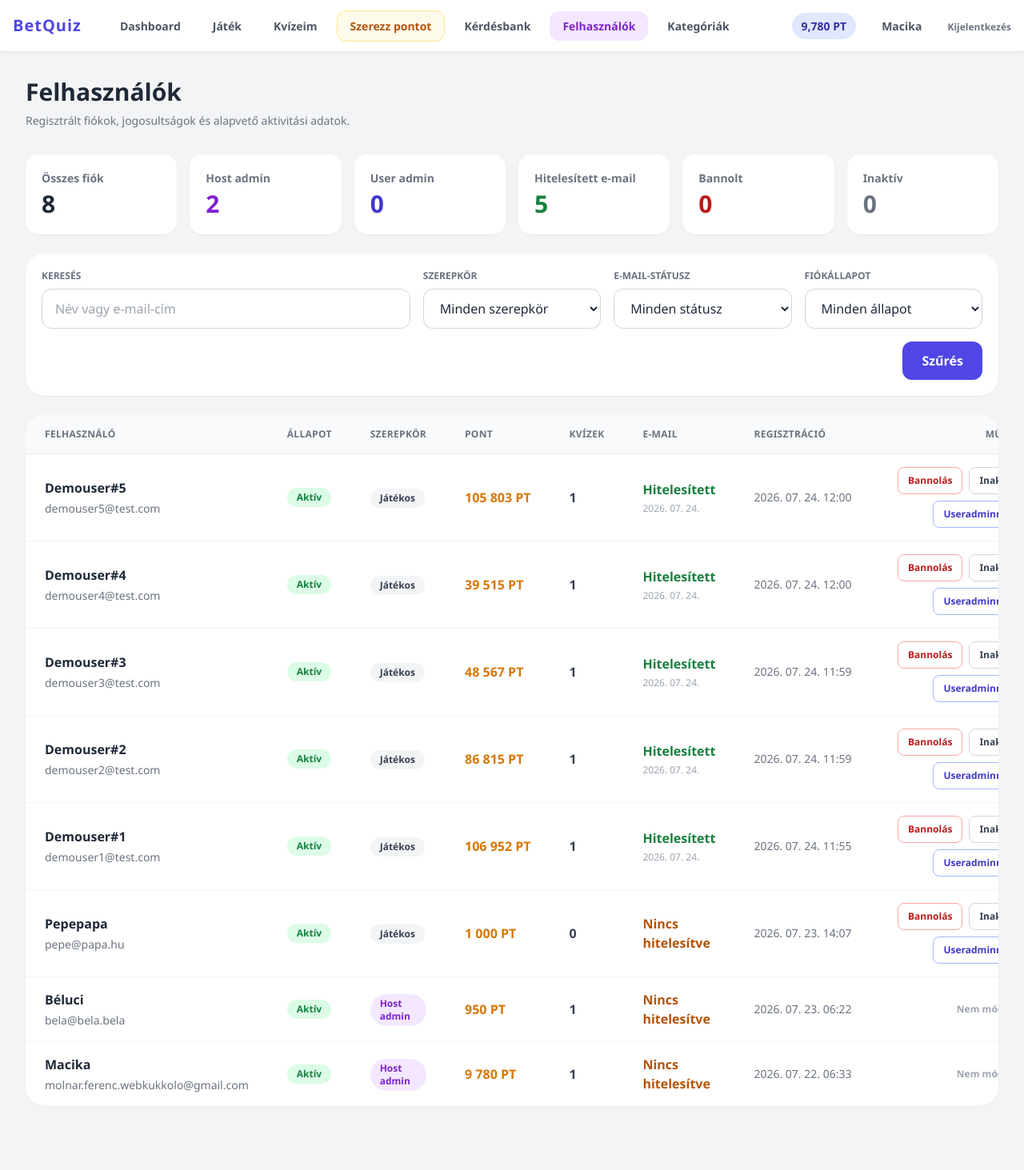
After one commit to molnarferencwebkukkolo-max/betquiz, a Laravel app: page /admin/users in a window 1280 px wide. The commit adds this page. Shown: the whole page at 80% size. Run offline with Laravel 12, Linux system fonts and the light colour scheme; a user stored in the database is signed in; data comes from the database, SQL or seed files in the repository; both versions use the stored data as it was after the commit; some libraries are stand-ins or nearby versions.

Commit message:
Add admin user moderation

```diff
--- a/app/Http/Controllers/Auth/AuthenticatedSessionController.php
+++ b/app/Http/Controllers/Auth/AuthenticatedSessionController.php
@@ -29,7 +29,9 @@ class AuthenticatedSessionController extends Controller
             'password' => ['required', 'string'],
         ]);
 
-        if (! Auth::attempt($credentials, $request->boolean('remember'))) {
+        // Az is_active feltétel már az autentikáció előtt kizárja az
+        // inaktivált fiókokat, így azokhoz új session sem jöhet létre.
+        if (! Auth::attempt([...$credentials, 'is_active' => true], $request->boolean('remember'))) {
             throw ValidationException::withMessages([
                 'email' => __('auth.failed'),
             ]);
--- a/app/Http/Controllers/UserController.php
+++ b/app/Http/Controllers/UserController.php
@@ -2,9 +2,12 @@
 
 namespace App\Http\Controllers;
 
+use App\Models\User;
 use Illuminate\Http\Request;
 use Illuminate\Support\Facades\Auth;
 use Illuminate\Support\Facades\Hash;
+use Illuminate\Support\Facades\DB;
+use Illuminate\Validation\Rule;
 
 class UserController extends Controller
 {
@@ -48,9 +51,133 @@ class UserController extends Controller
     /**
      * Admin: Felhasználók listája
      */
-    public function index()
+    public function index(Request $request)
     {
-        $users = \App\Models\User::paginate(15);
-        return view('admin.users.index', compact('users'));
+        abort_unless(auth()->user()?->isUseradmin(), 403);
+
+        $search = trim((string) $request->input('search', ''));
+        $role = (string) $request->input('role', '');
+        $verification = (string) $request->input('verification', '');
+        $accountStatus = (string) $request->input('account_status', '');
+
+        $users = User::query()
+            ->withCount('createdQuizzes')
+            ->when($search !== '', function ($query) use ($search) {
+                // A csoportosítás megakadályozza, hogy az OR feltétel felülírja
+                // a később alkalmazott szerepkör- vagy hitelesítési szűrést.
+                $query->where(function ($query) use ($search) {
+                    $query->where('name', 'like', "%{$search}%")
+                        ->orWhere('email', 'like', "%{$search}%");
+                });
+            })
+            ->when(in_array($role, ['user', 'useradmin', 'hostadmin'], true),
+                fn ($query) => $query->where('role', $role))
+            ->when($verification === 'verified',
+                fn ($query) => $query->whereNotNull('email_verified_at'))
+            ->when($verification === 'unverified',
+                fn ($query) => $query->whereNull('email_verified_at'))
+            ->when($accountStatus === 'active',
+                fn ($query) => $query->where('is_active', true)->where('is_banned', false))
+            ->when($accountStatus === 'banned',
+                fn ($query) => $query->where('is_banned', true))
+            ->when($accountStatus === 'inactive',
+                fn ($query) => $query->where('is_active', false))
+            ->orderByDesc('created_at')
+            ->paginate(20)
+            ->withQueryString();
+
+        $stats = [
+            'total' => User::count(),
+            'hostadmins' => User::where('role', 'hostadmin')->count(),
+            'useradmins' => User::where('role', 'useradmin')->count(),
+            'verified' => User::whereNotNull('email_verified_at')->count(),
+            'banned' => User::where('is_banned', true)->count(),
+            'inactive' => User::where('is_active', false)->count(),
+        ];
+
+        return view('admin.users.index', compact(
+            'users',
+            'stats',
+            'search',
+            'role',
+            'verification',
+            'accountStatus'
+        ));
+    }
+
+    /**
+     * Adminisztrátori fiókállapot- és szerepkör-műveletek.
+     */
+    public function updateStatus(Request $request, User $user)
+    {
+        $admin = auth()->user();
+        abort_unless($admin?->isUseradmin(), 403);
+
+        $validated = $request->validate([
+            'action' => [
+                'required',
+                Rule::in(['ban', 'unban', 'deactivate', 'activate', 'promote', 'demote']),
+            ],
+        ]);
+        $action = $validated['action'];
+
+        // Saját fiókot és hostadmint nem engedünk ezen a gyorsfelületen
+        // módosítani, mert az adminisztrátori kizáráshoz vezethetne.
+        abort_if($admin->is($user) || $user->isHostadmin(), 403);
+
+        if (! $admin->isHostadmin()) {
+            // A useradmin kizárólag normál játékosokat moderálhat,
+            // más admin jogosultságát vagy állapotát nem módosíthatja.
+            abort_unless($user->role === 'user', 403);
+            abort_if(in_array($action, ['promote', 'demote'], true), 403);
+        }
+
+        if (in_array($action, ['promote', 'demote'], true)) {
+            abort_unless($admin->isHostadmin(), 403);
+        }
+
+        $message = match ($action) {
+            'ban' => $this->setBanned($user, true),
+            'unban' => $this->setBanned($user, false),
+            'deactivate' => $this->setActive($user, false),
+            'activate' => $this->setActive($user, true),
+            'promote' => $this->setRole($user, 'useradmin'),
+            'demote' => $this->setRole($user, 'user'),
+        };
+
+        return back()->with('success', $message);
+    }
+
+    private function setBanned(User $user, bool $isBanned): string
+    {
+        $user->update(['is_banned' => $isBanned]);
+
+        return $isBanned
+            ? "{$user->name} felhasználó bannolva lett."
+            : "{$user->name} felhasználó banja feloldva.";
+    }
+
+    private function setActive(User $user, bool $isActive): string
+    {
+        $user->update(['is_active' => $isActive]);
+
+        if (! $isActive) {
+            // A projekt adatbázis-sessionöket használ; törlésükkel az
+            // inaktiválás azonnal érvényesül a már belépett fióknál is.
+            DB::table('sessions')->where('user_id', $user->id)->delete();
+        }
+
+        return $isActive
+            ? "{$user->name} fiókja aktiválva lett."
+            : "{$user->name} fiókja inaktiválva lett.";
+    }
+
+    private function setRole(User $user, string $role): string
+    {
+        $user->update(['role' => $role]);
+
+        return $role === 'useradmin'
+            ? "{$user->name} useradmin jogosultságot kapott."
+            : "{$user->name} useradmin jogosultsága vissza lett vonva.";
     }
 }
--- /dev/null
+++ b/app/Http/Middleware/EnsureUserIsActive.php
@@ -0,0 +1,29 @@
+<?php
+
+namespace App\Http\Middleware;
+
+use Closure;
+use Illuminate\Http\Request;
+use Illuminate\Support\Facades\Auth;
+use Symfony\Component\HttpFoundation\Response;
+
+class EnsureUserIsActive
+{
+    /**
+     * A már bejelentkezett felhasználót is kiléptetjük, ha egy admin
+     * időközben inaktiválta a fiókját.
+     */
+    public function handle(Request $request, Closure $next): Response
+    {
+        if ($request->user() && ! $request->user()->is_active) {
+            Auth::guard('web')->logout();
+            $request->session()->invalidate();
+            $request->session()->regenerateToken();
+
+            return redirect()->route('login')
+                ->withErrors(['email' => 'Ez a felhasználói fiók inaktív.']);
+        }
+
+        return $next($request);
+    }
+}
--- a/app/Models/User.php
+++ b/app/Models/User.php
@@ -7,15 +7,25 @@ use Database\Factories\UserFactory;
 use Illuminate\Database\Eloquent\Attributes\Fillable;
 use Illuminate\Database\Eloquent\Attributes\Hidden;
 use Illuminate\Database\Eloquent\Factories\HasFactory;
+use Illuminate\Database\Eloquent\Relations\HasMany;
 use Illuminate\Foundation\Auth\User as Authenticatable;
 use Illuminate\Notifications\Notifiable;
 
-#[Fillable(['name', 'email', 'password', 'role', 'points', 'time_travel_theme'])] // <-- ITT ADD HOZZÁ A 'points'-ot
+#[Fillable(['name', 'email', 'password', 'role', 'is_banned', 'is_active', 'points', 'time_travel_theme'])]
 #[Hidden(['password', 'remember_token'])]
 class User extends Authenticatable
 {
     /** @use HasFactory<UserFactory> */
     use HasFactory, Notifiable;
+
+    /**
+     * Az adatbázis-defaultokat modelloldalon is tükrözzük, hogy egy frissen
+     * létrehozott példány már az első refresh előtt is aktívnak számítson.
+     */
+    protected $attributes = [
+        'is_banned' => false,
+        'is_active' => true,
+    ];
 
     /**
      * Get the attributes that should be cast.
@@ -28,6 +38,8 @@ class User extends Authenticatable
             'email_verified_at' => 'datetime',
             'password' => 'hashed',
             'points' => 'integer', // <-- Ezt is beteheted, hogy a Laravel mindig számként kezelje
+            'is_banned' => 'boolean',
+            'is_active' => 'boolean',
         ];
     }
 
@@ -56,4 +68,14 @@ class User extends Authenticatable
     {
         return $this->belongsToMany(Quiz::class, 'quiz_user_dislikes')->withTimestamps();
     }
+
+    /**
+     * A felhasználó által létrehozott kvízek.
+     *
+     * Az admin felhasználólistában ebből számoljuk a tartalmi aktivitást.
+     */
+    public function createdQuizzes(): HasMany
+    {
+        return $this->hasMany(Quiz::class, 'creator_id');
+    }
 }
--- a/bootstrap/app.php
+++ b/bootstrap/app.php
@@ -4,6 +4,7 @@ use Illuminate\Foundation\Application;
 use Illuminate\Foundation\Configuration\Exceptions;
 use Illuminate\Foundation\Configuration\Middleware;
 use Illuminate\Http\Request;
+use App\Http\Middleware\EnsureUserIsActive;
 
 return Application::configure(basePath: dirname(__DIR__))
     ->withRouting(
@@ -12,7 +13,9 @@ return Application::configure(basePath: dirname(__DIR__))
         health: '/up',
     )
     ->withMiddleware(function (Middleware $middleware): void {
-        //
+        $middleware->alias([
+            'active' => EnsureUserIsActive::class,
+        ]);
     })
     ->withExceptions(function (Exceptions $exceptions): void {
         $exceptions->shouldRenderJsonWhen(
--- /dev/null
+++ b/resources/views/admin/users/index.blade.php
@@ -0,0 +1,237 @@
+<!DOCTYPE html>
+<html lang="hu">
+<head>
+    <meta charset="UTF-8">
+    <meta name="viewport" content="width=device-width, initial-scale=1.0">
+    <title>Felhasználók - BetQuiz</title>
+    <link rel="stylesheet" href="{{ asset('css/app-custom.css') }}">
+    <script src="https://cdn.tailwindcss.com"></script>
+</head>
+<body class="min-h-screen bg-gray-100 pb-12">
+
+@include('layouts.navigation')
+
+@php
+    $roleLabels = [
+        'hostadmin' => ['Host admin', 'bg-purple-100 text-purple-700'],
+        'useradmin' => ['User admin', 'bg-indigo-100 text-indigo-700'],
+        'user' => ['Játékos', 'bg-gray-100 text-gray-700'],
+    ];
+@endphp
+
+<main class="mx-auto max-w-7xl px-4 py-8 sm:px-6 lg:px-8">
+    <div class="mb-8">
+        <h1 class="text-3xl font-extrabold text-gray-800">Felhasználók</h1>
+        <p class="mt-2 text-sm text-gray-500">Regisztrált fiókok, jogosultságok és alapvető aktivitási adatok.</p>
+    </div>
+
+    @if(session('success'))
+        <div class="mb-6 rounded-2xl border border-green-300 bg-green-100 p-4 font-bold text-green-800">
+            {{ session('success') }}
+        </div>
+    @endif
+
+    @if($errors->any())
+        <div class="mb-6 rounded-2xl border border-red-300 bg-red-100 p-4 text-red-800">
+            @foreach($errors->all() as $error)
+                <div>{{ $error }}</div>
+            @endforeach
+        </div>
+    @endif
+
+    <section class="mb-6 grid grid-cols-2 gap-4 lg:grid-cols-6">
+        <div class="rounded-2xl bg-white p-5 shadow-sm">
+            <div class="text-sm font-bold text-gray-500">Összes fiók</div>
+            <div class="mt-1 text-3xl font-black text-gray-800">{{ number_format($stats['total']) }}</div>
+        </div>
+        <div class="rounded-2xl bg-white p-5 shadow-sm">
+            <div class="text-sm font-bold text-gray-500">Host admin</div>
+            <div class="mt-1 text-3xl font-black text-purple-700">{{ number_format($stats['hostadmins']) }}</div>
+        </div>
+        <div class="rounded-2xl bg-white p-5 shadow-sm">
+            <div class="text-sm font-bold text-gray-500">User admin</div>
+            <div class="mt-1 text-3xl font-black text-indigo-700">{{ number_format($stats['useradmins']) }}</div>
+        </div>
+        <div class="rounded-2xl bg-white p-5 shadow-sm">
+            <div class="text-sm font-bold text-gray-500">Hitelesített e-mail</div>
+            <div class="mt-1 text-3xl font-black text-green-700">{{ number_format($stats['verified']) }}</div>
+        </div>
+        <div class="rounded-2xl bg-white p-5 shadow-sm">
+            <div class="text-sm font-bold text-gray-500">Bannolt</div>
+            <div class="mt-1 text-3xl font-black text-red-700">{{ number_format($stats['banned']) }}</div>
+        </div>
+        <div class="rounded-2xl bg-white p-5 shadow-sm">
+            <div class="text-sm font-bold text-gray-500">Inaktív</div>
+            <div class="mt-1 text-3xl font-black text-gray-500">{{ number_format($stats['inactive']) }}</div>
+        </div>
+    </section>
+
+    <form method="GET" action="{{ route('admin.users.index') }}"
+          class="mb-6 grid grid-cols-1 items-end gap-4 rounded-3xl bg-white p-5 shadow-sm md:grid-cols-5">
+        <label class="block md:col-span-2">
+            <span class="mb-2 block text-xs font-extrabold uppercase text-gray-500">Keresés</span>
+            <input type="search" name="search" value="{{ $search }}"
+                   class="w-full rounded-xl border border-gray-300 px-4 py-3"
+                   placeholder="Név vagy e-mail-cím">
+        </label>
+        <label class="block">
+            <span class="mb-2 block text-xs font-extrabold uppercase text-gray-500">Szerepkör</span>
+            <select name="role" class="w-full rounded-xl border border-gray-300 bg-white px-4 py-3">
+                <option value="">Minden szerepkör</option>
+                <option value="user" @selected($role === 'user')>Játékos</option>
+                <option value="useradmin" @selected($role === 'useradmin')>User admin</option>
+                <option value="hostadmin" @selected($role === 'hostadmin')>Host admin</option>
+            </select>
+        </label>
+        <label class="block">
+            <span class="mb-2 block text-xs font-extrabold uppercase text-gray-500">E-mail-státusz</span>
+            <select name="verification" class="w-full rounded-xl border border-gray-300 bg-white px-4 py-3">
+                <option value="">Minden státusz</option>
+                <option value="verified" @selected($verification === 'verified')>Hitelesített</option>
+                <option value="unverified" @selected($verification === 'unverified')>Nincs hitelesítve</option>
+            </select>
+        </label>
+        <label class="block">
+            <span class="mb-2 block text-xs font-extrabold uppercase text-gray-500">Fiókállapot</span>
+            <select name="account_status" class="w-full rounded-xl border border-gray-300 bg-white px-4 py-3">
+                <option value="">Minden állapot</option>
+                <option value="active" @selected($accountStatus === 'active')>Aktív</option>
+                <option value="banned" @selected($accountStatus === 'banned')>Bannolt</option>
+                <option value="inactive" @selected($accountStatus === 'inactive')>Inaktív</option>
+            </select>
+        </label>
+        <div class="flex gap-3 md:col-span-5 md:justify-end">
+            @if($search !== '' || $role !== '' || $verification !== '' || $accountStatus !== '')
+                <a href="{{ route('admin.users.index') }}"
+                   class="rounded-xl border border-gray-300 px-5 py-3 font-bold text-gray-600 hover:bg-gray-50">
+                    Szűrők törlése
+                </a>
+            @endif
+            <button class="rounded-xl bg-indigo-600 px-6 py-3 font-extrabold text-white hover:bg-indigo-700">
+                Szűrés
+            </button>
+        </div>
+    </form>
+
+    <section class="overflow-hidden rounded-3xl bg-white shadow-sm">
+        <div class="overflow-x-auto">
+            <table class="min-w-full divide-y divide-gray-200">
+                <thead class="bg-gray-50">
+                <tr class="text-left text-xs font-extrabold uppercase tracking-wide text-gray-500">
+                    <th class="px-6 py-4">Felhasználó</th>
+                    <th class="px-6 py-4">Állapot</th>
+                    <th class="px-6 py-4">Szerepkör</th>
+                    <th class="px-6 py-4">Pont</th>
+                    <th class="px-6 py-4">Kvízek</th>
+                    <th class="px-6 py-4">E-mail</th>
+                    <th class="px-6 py-4">Regisztráció</th>
+                    <th class="px-6 py-4 text-right">Műveletek</th>
+                </tr>
+                </thead>
+                <tbody class="divide-y divide-gray-100">
+                @forelse($users as $listedUser)
+                    @php($roleMeta = $roleLabels[$listedUser->role] ?? [$listedUser->role, 'bg-gray-100 text-gray-700'])
+                    <tr class="hover:bg-gray-50">
+                        <td class="px-6 py-4">
+                            <div class="font-extrabold text-gray-800">{{ $listedUser->name }}</div>
+                            <div class="mt-1 text-sm text-gray-500">{{ $listedUser->email }}</div>
+                        </td>
+                        <td class="px-6 py-4">
+                            <div class="flex flex-col items-start gap-1">
+                                @if(!$listedUser->is_active)
+                                    <span class="rounded-full bg-gray-200 px-3 py-1 text-xs font-extrabold text-gray-700">Inaktív</span>
+                                @else
+                                    <span class="rounded-full bg-green-100 px-3 py-1 text-xs font-extrabold text-green-700">Aktív</span>
+                                @endif
+                                @if($listedUser->is_banned)
+                                    <span class="rounded-full bg-red-100 px-3 py-1 text-xs font-extrabold text-red-700">Bannolt</span>
+                                @endif
+                            </div>
+                        </td>
+                        <td class="px-6 py-4">
+                            <span class="inline-flex rounded-full px-3 py-1 text-xs font-extrabold {{ $roleMeta[1] }}">
+                                {{ $roleMeta[0] }}
+                            </span>
+                        </td>
+                        <td class="whitespace-nowrap px-6 py-4 font-bold text-amber-600">
+                            {{ number_format($listedUser->points ?? 0, 0, ',', ' ') }} PT
+                        </td>
+                        <td class="whitespace-nowrap px-6 py-4 font-bold text-gray-700">
+                            {{ $listedUser->created_quizzes_count }}
+                        </td>
+                        <td class="px-6 py-4">
+                            @if($listedUser->email_verified_at)
+                                <span class="font-bold text-green-700">Hitelesített</span>
+                                <div class="mt-1 text-xs text-gray-400">{{ $listedUser->email_verified_at->format('Y. m. d.') }}</div>
+                            @else
+                                <span class="font-bold text-amber-700">Nincs hitelesítve</span>
+                            @endif
+                        </td>
+                        <td class="whitespace-nowrap px-6 py-4 text-sm text-gray-500">
+                            {{ $listedUser->created_at?->format('Y. m. d. H:i') }}
+                        </td>
+                        <td class="px-6 py-4">
+                            @php($currentAdmin = auth()->user())
+                            @php($canModerate = !$currentAdmin->is($listedUser) && !$listedUser->isHostadmin() && ($currentAdmin->isHostadmin() || $listedUser->role === 'user'))
+                            @php($canChangeRole = $currentAdmin->isHostadmin() && !$currentAdmin->is($listedUser) && !$listedUser->isHostadmin())
+
+                            @if($canModerate || $canChangeRole)
+                                <div class="flex min-w-48 flex-wrap justify-end gap-2">
+                                    @if($canModerate)
+                                        <form method="POST" action="{{ route('admin.users.status', $listedUser) }}">
+                                            @csrf
+                                            @method('PATCH')
+                                            <input type="hidden" name="action" value="{{ $listedUser->is_banned ? 'unban' : 'ban' }}">
+                                            <button class="rounded-lg border px-3 py-2 text-xs font-extrabold {{ $listedUser->is_banned ? 'border-green-300 text-green-700' : 'border-red-300 text-red-700' }}"
+                                                    onclick="return confirm('Biztosan módosítod a felhasználó ban állapotát?');">
+                                                {{ $listedUser->is_banned ? 'Ban feloldása' : 'Bannolás' }}
+                                            </button>
+                                        </form>
+                                        <form method="POST" action="{{ route('admin.users.status', $listedUser) }}">
+                                            @csrf
+                                            @method('PATCH')
+                                            <input type="hidden" name="action" value="{{ $listedUser->is_active ? 'deactivate' : 'activate' }}">
+                                            <button class="rounded-lg border border-gray-300 px-3 py-2 text-xs font-extrabold text-gray-700"
+                                                    onclick="return confirm('Biztosan módosítod a fiók aktív állapotát?');">
+                                                {{ $listedUser->is_active ? 'Inaktiválás' : 'Aktiválás' }}
+                                            </button>
+                                        </form>
+                                    @endif
+
+                                    @if($canChangeRole && in_array($listedUser->role, ['user', 'useradmin'], true))
+                                        <form method="POST" action="{{ route('admin.users.status', $listedUser) }}">
+                                            @csrf
+                                            @method('PATCH')
+                                            <input type="hidden" name="action" value="{{ $listedUser->role === 'useradmin' ? 'demote' : 'promote' }}">
+                                            <button class="rounded-lg border border-indigo-300 px-3 py-2 text-xs font-extrabold text-indigo-700"
+                                                    onclick="return confirm('Biztosan módosítod a felhasználó jogosultságát?');">
+                                                {{ $listedUser->role === 'useradmin' ? 'Adminjog elvétele' : 'Useradminná tétel' }}
+                                            </button>
+                                        </form>
+                                    @endif
+                                </div>
+                            @else
+                                <div class="text-right text-xs font-bold text-gray-400">Nem módosítható</div>
+                            @endif
+                        </td>
+                    </tr>
+                @empty
+                    <tr>
+                        <td colspan="8" class="px-6 py-12 text-center text-gray-500">
+                            A megadott feltételekkel nem található felhasználó.
+                        </td>
+                    </tr>
+                @endforelse
+                </tbody>
+            </table>
+        </div>
+
+        @if($users->hasPages())
+            <div class="border-t border-gray-100 px-6 py-4">
+                {{ $users->links() }}
+            </div>
+        @endif
+    </section>
+</main>
+</body>
+</html>
--- a/resources/views/layouts/navigation.blade.php
+++ b/resources/views/layouts/navigation.blade.php
@@ -40,9 +40,10 @@
                             Kérdésbank
                         </a>
 
-                        <span class="badge-no-quiz" style="cursor: not-allowed; opacity: 0.7;" title="Hamarosan érkezik">
+                        <a href="{{ route('admin.users.index') }}"
+                           class="nav-link-item nav-link-purple {{ request()->routeIs('admin.users.*') ? 'active' : '' }}">
                             Felhasználók
-                        </span>
+                        </a>
                     @endif
 
                     @if(auth()->check() && auth()->user()->isHostadmin())
--- a/routes/web.php
+++ b/routes/web.php
@@ -20,7 +20,7 @@ use App\Http\Controllers\UserController;
 
 Route::get('/', [QuizController::class, 'dashboard']);
 
-Route::middleware(['auth', 'verified'])->group(function () {
+Route::middleware(['auth', 'active', 'verified'])->group(function () {
 
     // ------------------------------------------------------------------------
     // 1. DASHBOARD
@@ -110,6 +110,8 @@ Route::middleware(['auth', 'verified'])->group(function () {
         Route::post('/quizzes/{quiz}/reject', [QuizManagementController::class, 'rejectQuiz'])->name('quizzes.reject');
 
         Route::get('/users', [UserController::class, 'index'])->name('users.index');
+        Route::patch('/users/{user}/status', [UserController::class, 'updateStatus'])
+            ->name('users.status');
         Route::get('/quizzes/search', [QuizManagementController::class, 'search'])->name('quizzes.search');
         Route::post('/quizzes/{quiz}/transfer', [QuizManagementController::class, 'transferOwnership'])->name('quizzes.transfer');
         Route::patch('/quizzes/bulk', [QuizManagementController::class, 'bulkUpdate'])->name('quizzes.bulk-update');
```
Also changed, not shown: AGENTS.md (+19 -0 lines), tests/Feature/UserManagementIndexTest.php (added, +168 -0 lines), database/database.sqlite, database/migrations/2026_08_06_150000_add_moderation_status_to_users_table.php (added).
